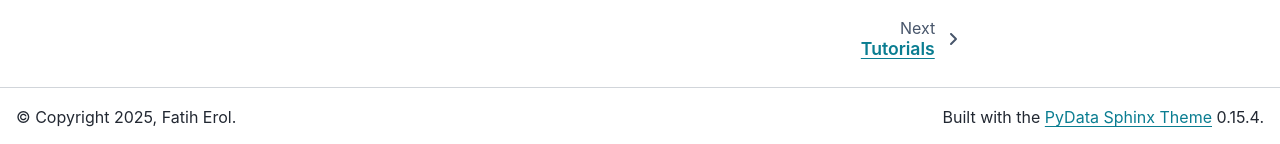
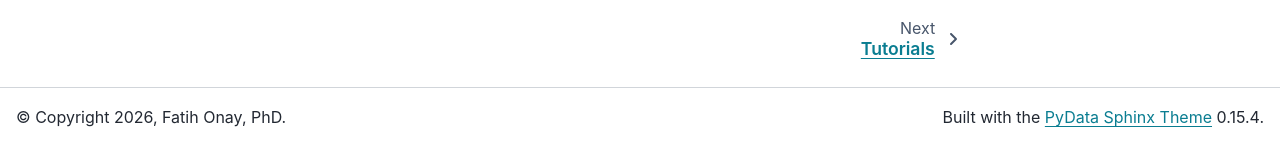
Before and after one commit to fatihonay/Deep-Learning-Journey, a Sphinx documentation site: the page built from docs/source/index.md, in a window 1280 px wide and 900 px high, scrolled down 916 px. Shown: the part 753-897 px from the top of the window. Built offline with Sphinx 7.4.7 and the PyData theme 0.15.4, drawn with Linux system fonts in a browser that asks for light colours.

Commit message:
Update conf.py

```diff
--- a/docs/source/conf.py
+++ b/docs/source/conf.py
@@ -4,9 +4,9 @@
 # https://www.sphinx-doc.org/en/master/usage/configuration.html
 
 # -- Project information -----------------------------------------------------
-project = 'Neural Variability Research'
-copyright = '2025, Fatih Erol'
-author = 'Fatih Erol'
+project = 'Deep Learning Journey'
+copyright = '2026, Fatih Onay, PhD'
+author = 'Fatih Onay'
 release = '0.1.0'
 
 # -- General configuration ---------------------------------------------------
```
